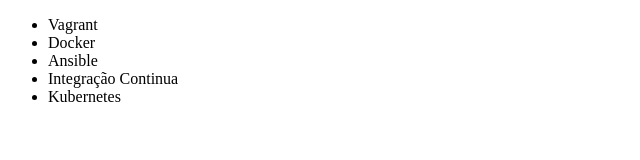
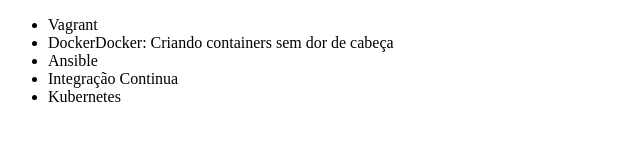
Before and after one commit to LaylaEmanuele/aulaAlura-frontend, a plain HTML site: page index.html.html in a window 1280 px wide. Shown: the whole page, without its empty margins (0-640 px from the left). Drawn offline with Linux system fonts and the light colour scheme.

Commit message:
mudando o nome do docker

```diff
--- a/index.html.html
+++ b/index.html.html
@@ -7,7 +7,7 @@
 <body>
     <ul>
         <li>Vagrant</li>
-        <li>Docker</li>
+        <li>DockerDocker: Criando containers sem dor de cabeça</li>
         <li>Ansible</li>
         <li>Integração Continua</li>
         <li>Kubernetes</li>
```
